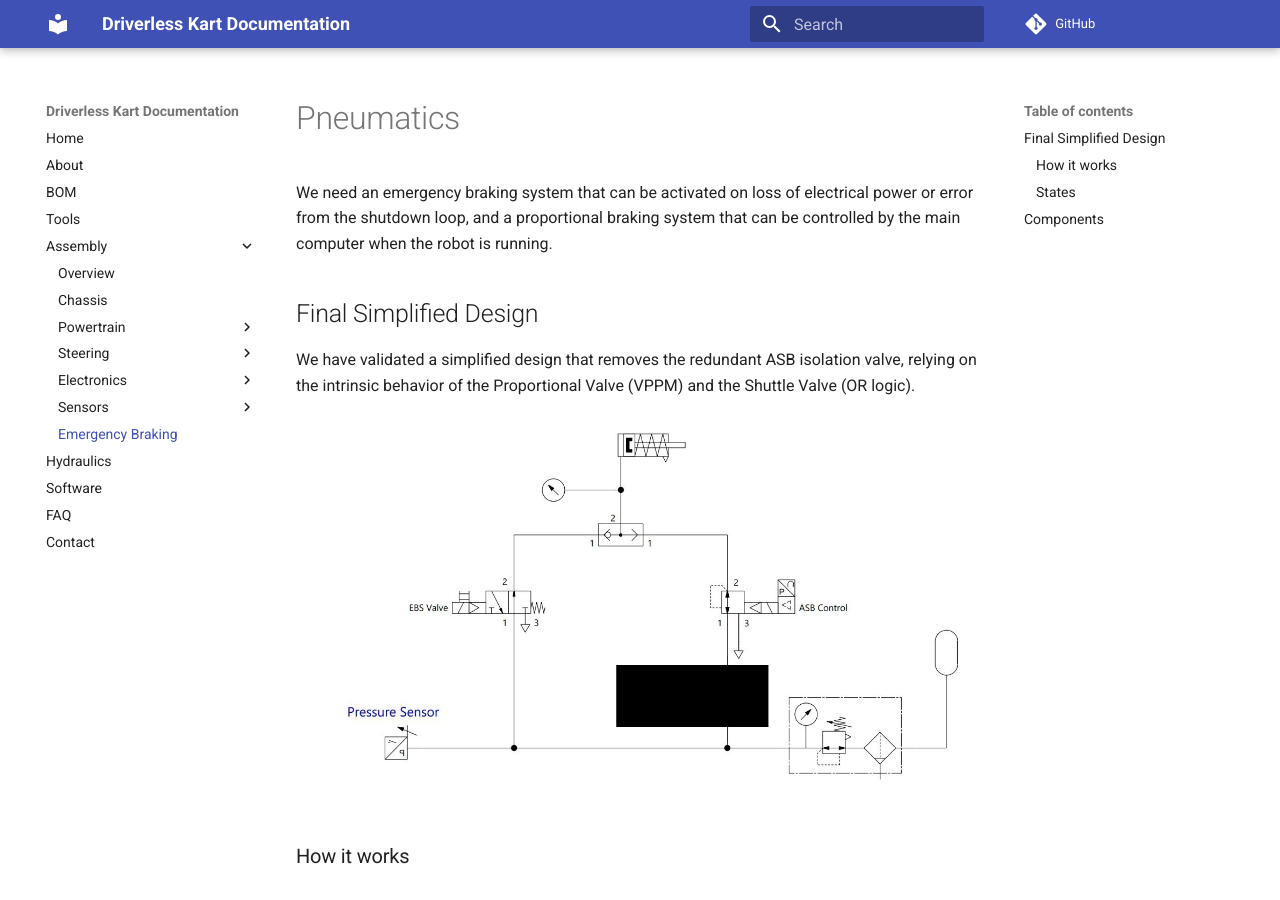
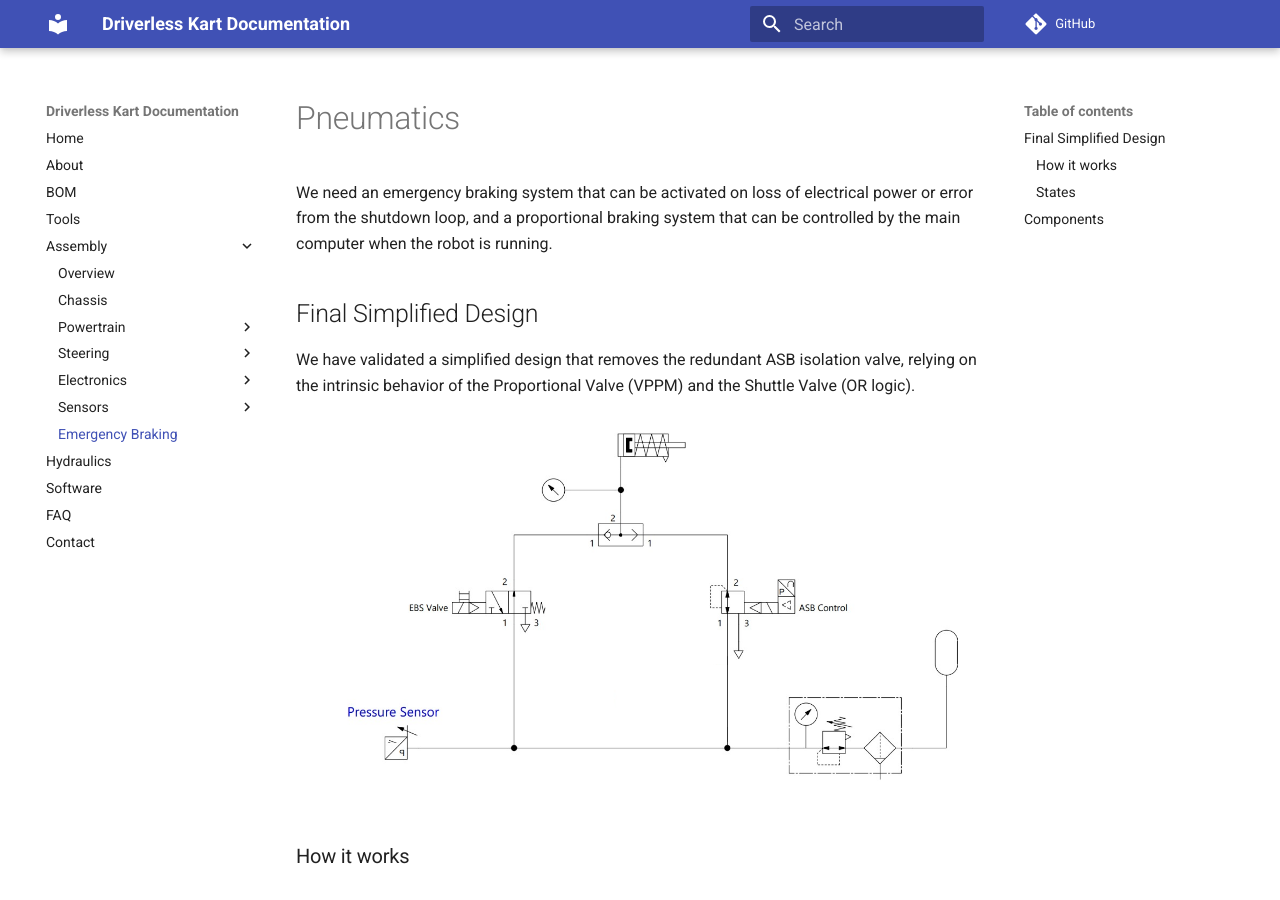
Before and after one commit to UM-Driverless/kart_docs, an MkDocs documentation site: the page built from docs/assembly/emergency-braking/index.md, in a window 1280 px wide and 900 px high. Built offline with MkDocs 1.6.1 and Material for MkDocs 9.7.7, drawn with Linux system fonts in a browser that asks for light colours; comment, search, counter and statistics services are not loaded.

Commit message:
fix: update diagram image (clean version)

```diff
--- a/docs/assembly/emergency-braking/index.md
+++ b/docs/assembly/emergency-braking/index.md
@@ -4,7 +4,7 @@ We need an emergency braking system that can be activated on loss of electrical
 ## Final Simplified Design
 We have validated a simplified design that removes the redundant ASB isolation valve, relying on the intrinsic behavior of the Proportional Valve (VPPM) and the Shuttle Valve (OR logic).
 
-![](simplified-design.jpg)
+![](simplified-design.png)
 
 ### How it works
 
```
Also changed, not shown: docs/assembly/emergency-braking/simplified-design.jpg (deleted), docs/assembly/emergency-braking/simplified-design.png (added).
